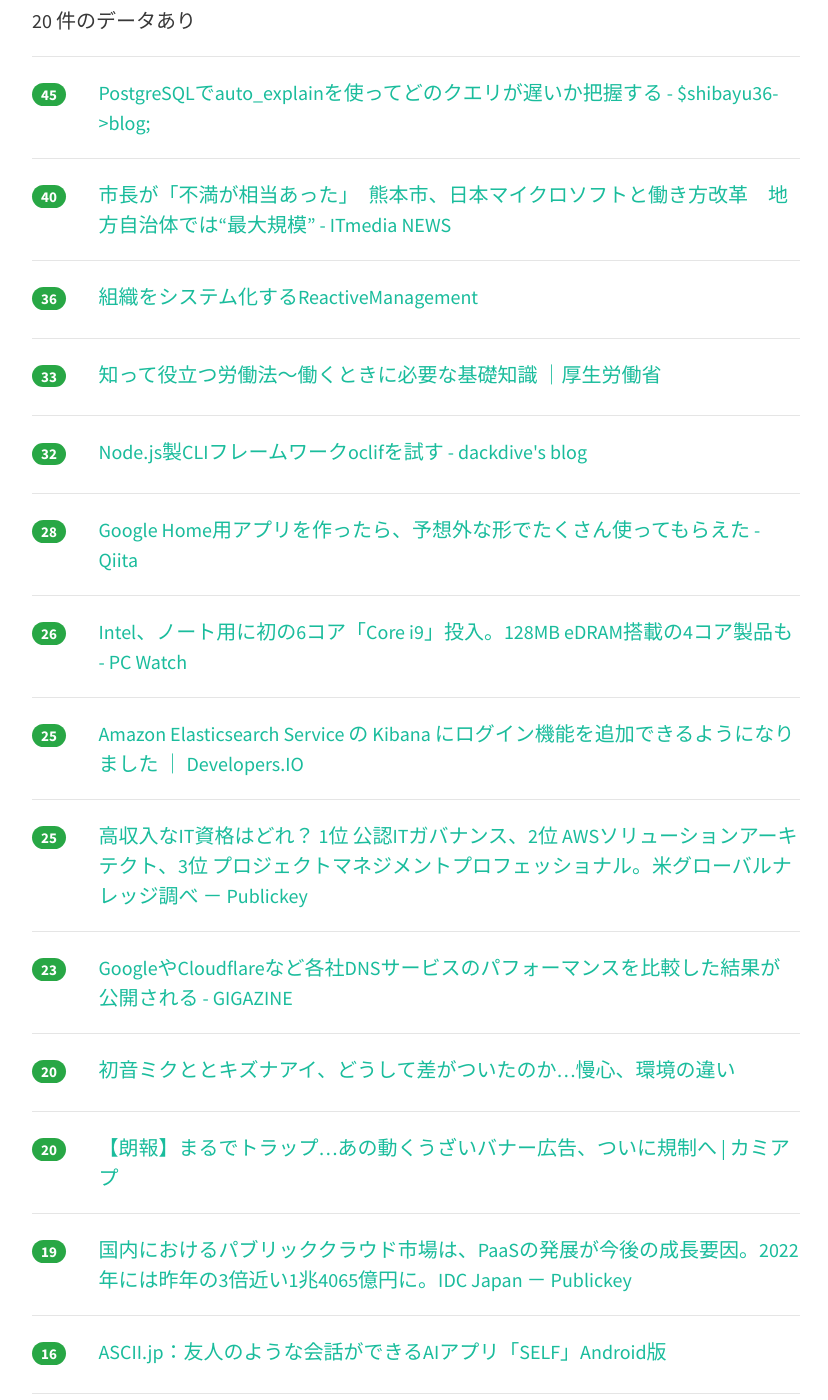
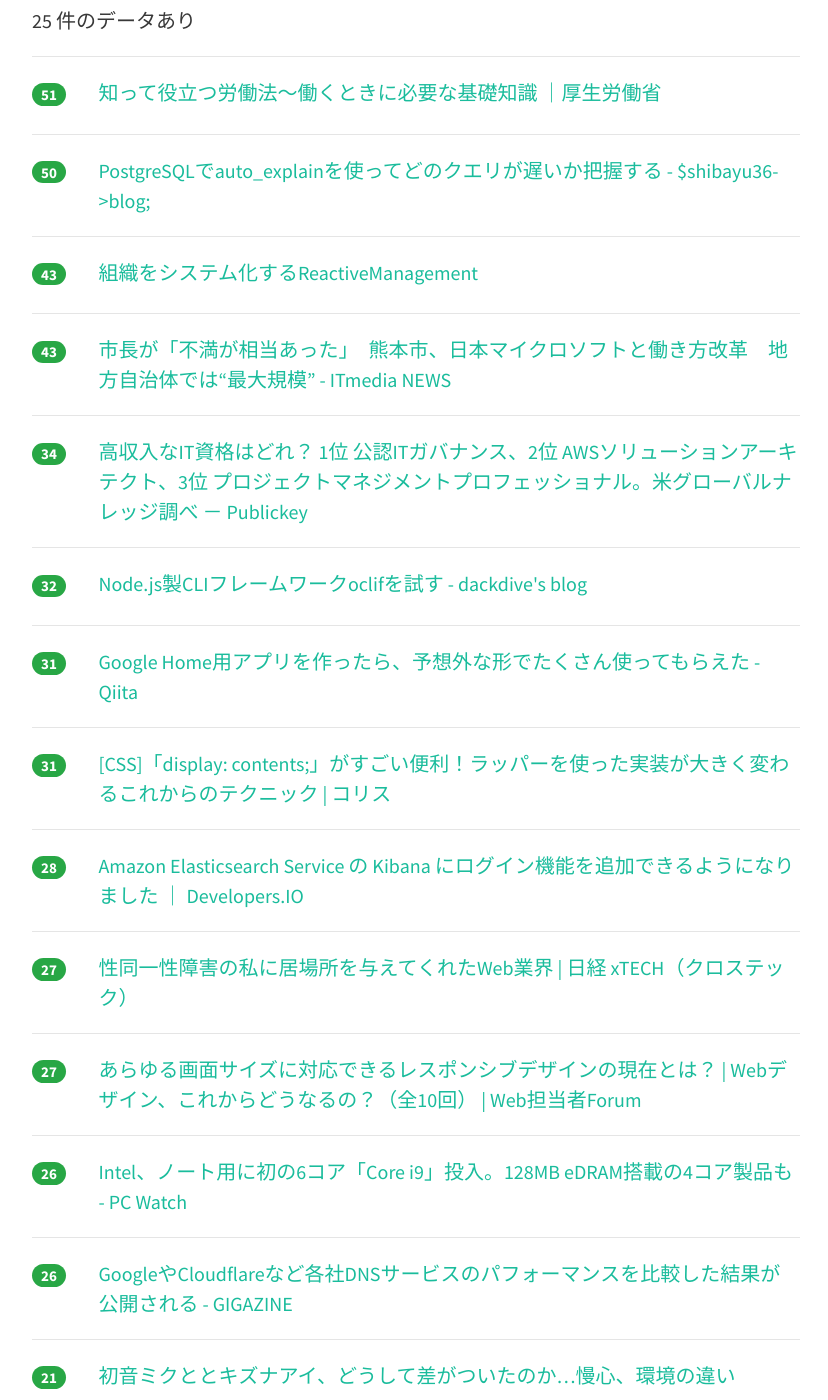
Before and after one commit to yatta47/hatena-matome-site, a Jekyll site: the page built from _posts/2018-04-04-hatena.md, in a window 1280 px wide and 1400 px high, scrolled down 317 px. Shown: the whole window, without its empty margins (224-1052 px from the left). Built offline with Jekyll 4.4.1, drawn with Linux system fonts in a browser that asks for light colours; nearby versions of some CDN libraries; some of the changed text lies outside the part shown.

Commit message:
Updated 2018-04-04

```diff
--- a/_posts/2018-04-04-hatena.md
+++ b/_posts/2018-04-04-hatena.md
@@ -1,29 +1,34 @@
 ---
 layout: post
 title:  "2018-04-04 はてぶIT"
-date:   2018-04-04 10:03:19
+date:   2018-04-04 11:02:34
 tags: [it-hotentry]
 ---
-20 件のデータあり
+25 件のデータあり
 
 <hr><div class="row">
-<div class="col-1"><span class="badge badge-pill badge-success h2">45</span></div>
+<div class="col-1"><span class="badge badge-pill badge-success h2">51</span></div>
+<div class="col-11"><a href='http://www.mhlw.go.jp/stf/seisakunitsuite/bunya/koyou_roudou/roudouzenpan/roudouhou/index.html' target='_blank'>知って役立つ労働法～働くときに必要な基礎知識 ｜厚生労働省</a></div>
+</div>
+<hr>
+<div class="row">
+<div class="col-1"><span class="badge badge-pill badge-success h2">50</span></div>
 <div class="col-11"><a href='http://blog.shibayu36.org/entry/2018/04/03/193000' target='_blank'>PostgreSQLでauto_explainを使ってどのクエリが遅いか把握する - $shibayu36->blog;</a></div>
 </div>
 <hr>
 <div class="row">
-<div class="col-1"><span class="badge badge-pill badge-success h2">40</span></div>
+<div class="col-1"><span class="badge badge-pill badge-success h2">43</span></div>
+<div class="col-11"><a href='https://www.slideshare.net/waysaku/reactivemanagement' target='_blank'>組織をシステム化するReactiveManagement</a></div>
+</div>
+<hr>
+<div class="row">
+<div class="col-1"><span class="badge badge-pill badge-success h2">43</span></div>
 <div class="col-11"><a href='http://www.itmedia.co.jp/news/articles/1804/03/news135.html' target='_blank'>市長が「不満が相当あった」　熊本市、日本マイクロソフトと働き方改革　地方自治体では“最大規模” - ITmedia NEWS</a></div>
 </div>
 <hr>
 <div class="row">
-<div class="col-1"><span class="badge badge-pill badge-success h2">36</span></div>
-<div class="col-11"><a href='https://www.slideshare.net/waysaku/reactivemanagement' target='_blank'>組織をシステム化するReactiveManagement</a></div>
-</div>
-<hr>
-<div class="row">
-<div class="col-1"><span class="badge badge-pill badge-success h2">33</span></div>
-<div class="col-11"><a href='http://www.mhlw.go.jp/stf/seisakunitsuite/bunya/koyou_roudou/roudouzenpan/roudouhou/index.html' target='_blank'>知って役立つ労働法～働くときに必要な基礎知識 ｜厚生労働省</a></div>
+<div class="col-1"><span class="badge badge-pill badge-success h2">34</span></div>
+<div class="col-11"><a href='http://www.publickey1.jp/blog/18/it_1_it2_aws3.html' target='_blank'>高収入なIT資格はどれ？ 1位 公認ITガバナンス、2位 AWSソリューションアーキテクト、3位 プロジェクトマネジメントプロフェッショナル。米グローバルナレッジ調べ － Publickey</a></div>
 </div>
 <hr>
 <div class="row">
@@ -32,8 +37,28 @@ tags: [it-hotentry]
 </div>
 <hr>
 <div class="row">
+<div class="col-1"><span class="badge badge-pill badge-success h2">31</span></div>
+<div class="col-11"><a href='https://qiita.com/m_higa4/items/1897d84c7e9e55e62787' target='_blank'>Google Home用アプリを作ったら、予想外な形でたくさん使ってもらえた - Qiita</a></div>
+</div>
+<hr>
+<div class="row">
+<div class="col-1"><span class="badge badge-pill badge-success h2">31</span></div>
+<div class="col-11"><a href='https://coliss.com/articles/build-websites/operation/work/how-to-work-display-contents.html' target='_blank'>[CSS]「display: contents;」がすごい便利！ラッパーを使った実装が大きく変わるこれからのテクニック | コリス</a></div>
+</div>
+<hr>
+<div class="row">
 <div class="col-1"><span class="badge badge-pill badge-success h2">28</span></div>
-<div class="col-11"><a href='https://qiita.com/m_higa4/items/1897d84c7e9e55e62787' target='_blank'>Google Home用アプリを作ったら、予想外な形でたくさん使ってもらえた - Qiita</a></div>
+<div class="col-11"><a href='https://dev.classmethod.jp/cloud/aws/amazon-elasticsearch-service-kibana-user-authentication/' target='_blank'>Amazon Elasticsearch Service の Kibana にログイン機能を追加できるようになりました ｜ Developers.IO</a></div>
+</div>
+<hr>
+<div class="row">
+<div class="col-1"><span class="badge badge-pill badge-success h2">27</span></div>
+<div class="col-11"><a href='http://tech.nikkeibp.co.jp/atcl/nxt/column/18/00240/040300001/' target='_blank'>性同一性障害の私に居場所を与えてくれたWeb業界 | 日経 xTECH（クロステック）</a></div>
+</div>
+<hr>
+<div class="row">
+<div class="col-1"><span class="badge badge-pill badge-success h2">27</span></div>
+<div class="col-11"><a href='https://webtan.impress.co.jp/e/2018/04/04/28482' target='_blank'>あらゆる画面サイズに対応できるレスポンシブデザインの現在とは？ | Webデザイン、これからどうなるの？（全10回） | Web担当者Forum</a></div>
 </div>
 <hr>
 <div class="row">
@@ -42,23 +67,18 @@ tags: [it-hotentry]
 </div>
 <hr>
 <div class="row">
-<div class="col-1"><span class="badge badge-pill badge-success h2">25</span></div>
-<div class="col-11"><a href='https://dev.classmethod.jp/cloud/aws/amazon-elasticsearch-service-kibana-user-authentication/' target='_blank'>Amazon Elasticsearch Service の Kibana にログイン機能を追加できるようになりました ｜ Developers.IO</a></div>
-</div>
-<hr>
-<div class="row">
-<div class="col-1"><span class="badge badge-pill badge-success h2">25</span></div>
-<div class="col-11"><a href='http://www.publickey1.jp/blog/18/it_1_it2_aws3.html' target='_blank'>高収入なIT資格はどれ？ 1位 公認ITガバナンス、2位 AWSソリューションアーキテクト、3位 プロジェクトマネジメントプロフェッショナル。米グローバルナレッジ調べ － Publickey</a></div>
-</div>
-<hr>
-<div class="row">
-<div class="col-1"><span class="badge badge-pill badge-success h2">23</span></div>
+<div class="col-1"><span class="badge badge-pill badge-success h2">26</span></div>
 <div class="col-11"><a href='https://gigazine.net/news/20180403-dns-resolvers-performance-compare/' target='_blank'>GoogleやCloudflareなど各社DNSサービスのパフォーマンスを比較した結果が公開される - GIGAZINE</a></div>
 </div>
 <hr>
 <div class="row">
-<div class="col-1"><span class="badge badge-pill badge-success h2">20</span></div>
+<div class="col-1"><span class="badge badge-pill badge-success h2">21</span></div>
 <div class="col-11"><a href='https://anond.hatelabo.jp/20180306190957' target='_blank'>初音ミクととキズナアイ、どうして差がついたのか…慢心、環境の違い</a></div>
+</div>
+<hr>
+<div class="row">
+<div class="col-1"><span class="badge badge-pill badge-success h2">21</span></div>
+<div class="col-11"><a href='http://www.publickey1.jp/blog/18/paas2022314065idc_japan.html' target='_blank'>国内におけるパブリッククラウド市場は、PaaSの発展が今後の成長要因。2022年には昨年の3倍近い1兆4065億円に。IDC Japan － Publickey</a></div>
 </div>
 <hr>
 <div class="row">
@@ -68,17 +88,17 @@ tags: [it-hotentry]
 <hr>
 <div class="row">
 <div class="col-1"><span class="badge badge-pill badge-success h2">19</span></div>
-<div class="col-11"><a href='http://www.publickey1.jp/blog/18/paas2022314065idc_japan.html' target='_blank'>国内におけるパブリッククラウド市場は、PaaSの発展が今後の成長要因。2022年には昨年の3倍近い1兆4065億円に。IDC Japan － Publickey</a></div>
-</div>
-<hr>
-<div class="row">
-<div class="col-1"><span class="badge badge-pill badge-success h2">16</span></div>
 <div class="col-11"><a href='http://ascii.jp/elem/000/001/657/1657828/' target='_blank'>ASCII.jp：友人のような会話ができるAIアプリ「SELF」Android版</a></div>
 </div>
 <hr>
 <div class="row">
 <div class="col-1"><span class="badge badge-pill badge-success h2">16</span></div>
-<div class="col-11"><a href='https://webtan.impress.co.jp/e/2018/04/04/28482' target='_blank'>あらゆる画面サイズに対応できるレスポンシブデザインの現在とは？ | Webデザイン、これからどうなるの？（全10回） | Web担当者Forum</a></div>
+<div class="col-11"><a href='https://qiita.com/yokanyukari/items/37421f497b7ffaa75502' target='_blank'>Windows10でWSLとVSCodeを使ってプログラミング環境を整える - Qiita</a></div>
+</div>
+<hr>
+<div class="row">
+<div class="col-1"><span class="badge badge-pill badge-success h2">16</span></div>
+<div class="col-11"><a href='http://techlife.cookpad.com/entry/2018/04/04/080000' target='_blank'>Ruby の lazy loading の仕組みを利用して未使用の gem を探す - クックパッド開発者ブログ</a></div>
 </div>
 <hr>
 <div class="row">
@@ -88,21 +108,26 @@ tags: [it-hotentry]
 <hr>
 <div class="row">
 <div class="col-1"><span class="badge badge-pill badge-success h2">14</span></div>
+<div class="col-11"><a href='https://pc.watch.impress.co.jp/docs/news/1115199.html' target='_blank'>Intelが新たに打ち出す「Core i+」ブランドとは? - PC Watch</a></div>
+</div>
+<hr>
+<div class="row">
+<div class="col-1"><span class="badge badge-pill badge-success h2">14</span></div>
 <div class="col-11"><a href='http://b.hatena.ne.jp/entry/s/togetter.com/li/1214789' target='_blank'>はてなブックマーク - 漫画家の山崎浩さんの『エスカレーターに乗るといつも思うこと』に多数の同意の声が寄せられる - Togetter</a></div>
 </div>
 <hr>
 <div class="row">
 <div class="col-1"><span class="badge badge-pill badge-success h2">13</span></div>
-<div class="col-11"><a href='http://tech.nikkeibp.co.jp/atcl/nxt/column/18/00240/040300001/' target='_blank'>性同一性障害の私に居場所を与えてくれたWeb業界 | 日経 xTECH（クロステック）</a></div>
+<div class="col-11"><a href='https://www.asahi.com/articles/ASL4364KWL43UTIL02T.html' target='_blank'>中央省庁の職員２千人分の公用メアド流出　ネットで売買：朝日新聞デジタル</a></div>
 </div>
 <hr>
 <div class="row">
 <div class="col-1"><span class="badge badge-pill badge-success h2">12</span></div>
-<div class="col-11"><a href='https://www.asahi.com/articles/ASL4364KWL43UTIL02T.html' target='_blank'>中央省庁の職員２千人分の公用メアド流出　ネットで売買：朝日新聞デジタル</a></div>
+<div class="col-11"><a href='http://www.atmarkit.co.jp/ait/articles/1804/04/news009.html' target='_blank'>HTMLに著作権なんてあるわけないでしょ：「訴えてやる！」の前に読む IT訴訟 徹底解説（54） - ＠IT</a></div>
 </div>
 <hr>
 <div class="row">
 <div class="col-1"><span class="badge badge-pill badge-success h2">11</span></div>
-<div class="col-11"><a href='https://qiita.com/yokanyukari/items/37421f497b7ffaa75502' target='_blank'>Windows10でWSLとVSCodeを使ってプログラミング環境を整える - Qiita</a></div>
+<div class="col-11"><a href='http://tech.nikkeibp.co.jp/atcl/nxt/column/18/00001/00261/' target='_blank'>52億円全額返還の理由、JSTがスパコン開発中止をPEZY関連会社に通知 | 日経 xTECH（クロステック）</a></div>
 </div>
 <hr>
```
